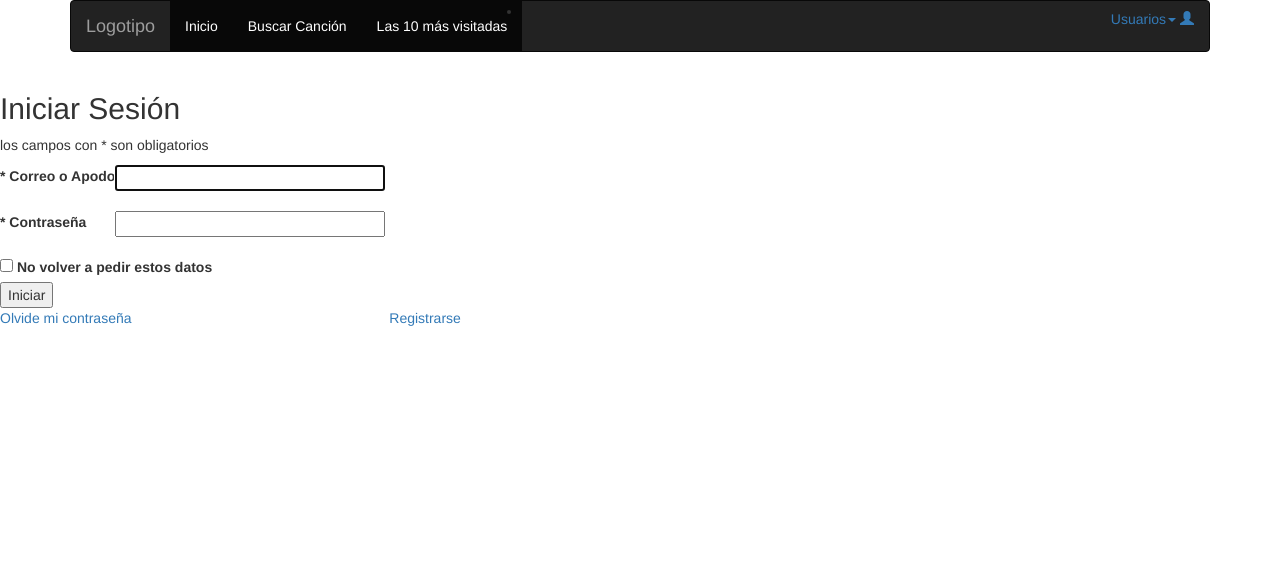
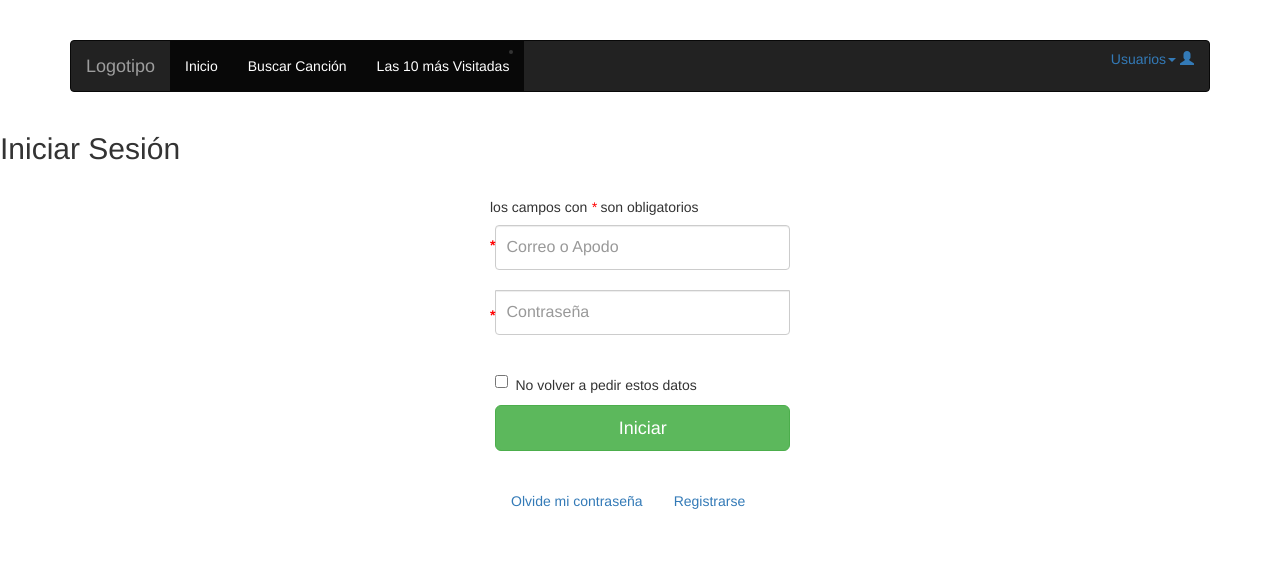
Before and after one commit to joseluir/MyAccordi, a CodeIgniter app: page /Myaccordi/index.php/auth/login in a window 1280 px wide. Shown: the top 565 px of the page. Run offline with CodeIgniter, Linux system fonts and the light colour scheme; data that the repository does not hold is empty; some libraries are stand-ins or nearby versions.

Commit message:
Adicion de codigo a los formularios, plantillas y al CSS.
Los cambios incluyen codigo del famework bootstrap.

Añade un mejora en la apariencia de la aplicacion sin afectar la funcionalidad de esta.

```diff
--- a/application/controllers/auth.php
+++ b/application/controllers/auth.php
@@ -163,22 +163,6 @@ class Auth extends CI_Controller
 		}
 	}
 
-	function login_ajax(){
-    	//verificamos si la petición es via ajax
-		if($this->input->is_ajax_request()){
-
-				 if($this->input->post('login')!==''){
-				    $username = $this->input->post('login');
-
-				    $this->users->valid_user_ajax($login);
-
-			    }
-
-		}else{
-				redirect('auth/login');
-		}
-
-    }
 	/**
 	 * Logout user
 	 *
@@ -606,13 +590,10 @@ class Auth extends CI_Controller
 		));
 
 		// Save captcha params in session
-		echo 'letras '.$cap['word'].'<br>';
-		echo 'tiempo '.$cap['time'].'<br>';
-		$this->session->set_flashdata(array(
-				'captcha_word' => $cap['word'],
-				'captcha_time' => $cap['time'],
-		));
-
+		$this->session->set_userdata(array(
+								'captcha_word' => $cap['word'],
+								'captcha_time' => $cap['time'],
+						));
 		return $cap['image'];
 	}
 
@@ -624,19 +605,16 @@ class Auth extends CI_Controller
 	 */
 	function _check_captcha($code)
 	{
-		$time = $this->session->flashdata('captcha_time');
-		$word = $this->session->flashdata('captcha_word');
+		$time = $this->tank_auth->get_captcha_time();
+		$word = $this->tank_auth->get_captcha_word();
+
+		$this->session->set_userdata(array('captcha_time' => '', 'captcha_word' => ''));
 
 		list($usec, $sec) = explode(" ", microtime());
 		$now = ((float)$usec + (float)$sec);
 
 		if ($now - $time > $this->config->item('captcha_expire', 'tank_auth')) {
 			$this->form_validation->set_message('_check_captcha', $this->lang->line('auth_captcha_expired'));
-
-			echo 'tiempo actual '.$now.'<br>';
-			echo 'tiempo en el que se creo '.$time.'<br>';
-			echo 'diferencia '.($now - $time).'<br>';
-			echo 'tiempo a esperar '.$this->config->item('captcha_expire', 'tank_auth').'<br>';
 			return FALSE;
 
 		} elseif (($this->config->item('captcha_case_sensitive', 'tank_auth') AND
--- a/application/libraries/Tank_auth.php
+++ b/application/libraries/Tank_auth.php
@@ -188,6 +188,16 @@ class Tank_auth
 		return $this->ci->session->userdata('status');
 	}
 
+
+	function get_captcha_time()
+	{
+		return $this->ci->session->userdata('captcha_time');
+	}
+
+	function get_captcha_word()
+	{
+		return $this->ci->session->userdata('captcha_word');
+	}
 
 	/**
 	 * Create new user on the site and return some data about it:
--- a/application/models/tank_auth/users.php
+++ b/application/models/tank_auth/users.php
@@ -44,18 +44,6 @@ class Users extends CI_Model
 
 	}
 
-	function valid_user_ajax($login){
-
-		$this->db->where('LOWER(avatar_name)=', strtolower($login));
-		$this->db->or_where('LOWER(email)=', strtolower($login));
-	    $query = $this->db->get($this->table_name);
-
-			 if($query->num_rows() == 1){
-
-				 echo $query->num_rows();
-
-			     }
-	  }
 	/**
 	 * Get user record by Id
 	 *
--- a/application/views/auth/login_form.php
+++ b/application/views/auth/login_form.php
@@ -8,20 +8,13 @@ $('#login').blur(function(){
 
 	  if(user==''){
 
-	    $('#msg_login').html('El Usuario es requerido').css('color','red');
+	    $('#msg_login').html('El Correo o Apodo es Requerido').css('color','red');
 
 	    }else{
 
-		$.post('<?php echo base_url()?>index.php/auth/login_ajax', {login : user}, function(data){
+		   $('#msg_password').empty();
+	    }
 
-
-				 if(data!=1){
-
-	                    $('#msg_login').html('El Usuario es Incorrecto').css('color','red');
-	                      }else {
-	                      $('#msg_login').html('El Usuario es correcto').css('color','green');
-
-	                      }
 				 });
 
 	    } //fin del else
@@ -30,12 +23,12 @@ $('#login').blur(function(){
 });
 
 $(document).ready(function(){
-$('#password').blur(function(){
+$('#password).blur(function(){
 	 var user = $(this).val();
 
 	  if(user==''){
 
-	    $('#msg_password').html('La Contraseña es requerida').css('color','red');
+	    $('#msg_password').html('La Contraseña es Requerida').css('color','red');
 
 	    }else{
 
@@ -53,18 +46,24 @@ $login = array(
 	'value' => set_value('login'),
 	'maxlength'	=> 80,
 	'size'	=> 30,
+	'class' => 'form-control',
 );
 if ($login_by_username AND $login_by_email) {
-	$login_label = '* Correo o Apodo';
+	$login['placeholder'] = 'Correo o Apodo';
+
 } else if ($login_by_username) {
-	$login_label = '* Apodo';
+	$login['placeholder'] = 'Apodo';
+
 } else {
-	$login_label = '* Correo';
+	$login['placeholder'] = 'Correo';
+
 }
 $password = array(
 	'name'	=> 'password',
-	'id'	=> 'password',
+	'id' => 'password',
 	'size'	=> 30,
+	'placeholder' => 'Contraseña',
+	'class' => 'form-control',
 );
 $remember = array(
 	'name'	=> 'remember',
@@ -77,36 +76,45 @@ $captcha = array(
 	'name'	=> 'captcha',
 	'id'	=> 'captcha',
 	'maxlength'	=> 8,
+	'placeholder' => 'Código confirmación',
+	'class' => 'form-control',
 );
+
+$atributos = array(
+'class' => 'form-signin',
+'id' => 'form-signin',
+)
 
 ?>
 
 <h2>Iniciar Sesión</h2>
 
-<?php echo form_open($this->uri->uri_string()); ?>
+<div class="container">
 
-<p></strong>los campos con * son obligatorios</strong></p>
+	<?php echo form_open($this->uri->uri_string(),$atributos); ?>
+
+	<h5></strong>los campos con <em style="color: red;">*</em> son obligatorios</strong></h5>
 
 	<table>
 		<tr>
-		<td><?php echo form_label($login_label, $login['id']); ?></td>
+			<td style="color: red;"> <?php echo form_label('*', $login['id']); ?></td>
 			<td ><?php echo form_input($login); ?></td>
-		<td>&nbsp</td>
+
 		</tr>
 		<tr>
 			<td>&nbsp</td>
-		<td id='msg_login'style="color: red;"><?php echo form_error($login['name']); ?><?php echo isset($errors[$login['name']])?$errors[$login['name']]:''; ?> </td>
-		<td>&nbsp</td>
+			<td id='msg_login' style="color: red;"><?php echo form_error($login['name']); ?><?php echo isset($errors[$login['name']])?$errors[$login['name']]:''; ?> </td>
+
 		</tr>
 		<tr>
-		<td><?php echo form_label('* Contraseña', $password['id']); ?></td>
+			<td style="color: red;"> <?php echo form_label('*', $password['id']); ?></td>
 			<td><?php echo form_password($password); ?></td>
-		<td>&nbsp</td>
+
 		</tr>
 		<tr>
 			<td>&nbsp</td>
 			<td id='msg_password' style="color: red;"><?php echo form_error($password['name']); ?><?php echo isset($errors[$password['name']])?$errors[$password['name']]:''; ?></td>
-		<td>&nbsp</td>
+
 		</tr>
 
 		<?php if ($show_captcha) {
@@ -120,6 +128,7 @@ $captcha = array(
 				<div class="recaptcha_only_if_image"><a href="javascript:Recaptcha.switch_type('audio')">Get an audio CAPTCHA</a></div>
 				<div class="recaptcha_only_if_audio"><a href="javascript:Recaptcha.switch_type('image')">Get an image CAPTCHA</a></div>
 			</td>
+
 		</tr>
 		<tr>
 			<td>
@@ -132,52 +141,67 @@ $captcha = array(
 		</tr>
 		<?php } else { ?>
 		<tr>
+			<td>&nbsp</td>
 			<td colspan="3">
-			<p>Ingrese las letras tal y como aparecen:</p>
+				<h5>Ingrese las letras tal y como aparecen: </h5>
 				<?php echo $captcha_html; ?>
 			</td>
+
 		</tr>
 		<tr>
-		<td><?php echo form_label('* Código confirmación', $captcha['id']); ?></td>
+			<td style="color: red;"><?php echo form_label('*', $captcha['id']); ?></td>
 			<td><?php echo form_input($captcha); ?></td>
+
+
+		</tr>
+		<tr>
+			<td>&nbsp</td>
+			<td style="color: red;"><?php echo form_error($captcha['name']); ?></td>
+
+		</tr>
+		<?php }
+		} ?>
+
+		<tr>
+			<td>&nbsp</td>
+			<td colspan="3" class="checkbox">
+				<?php echo form_checkbox($remember); ?>
+				<?php echo form_label('No volver a pedir estos datos', $remember['id']); ?>
+			</td>
+
+		</tr>
+
+		<tr>
+			<td>&nbsp</td>
+			<td>
+				<?php echo form_submit('submit', 'Iniciar',"class='btn btn-lg btn-success btn-block'"); ?>
+			</td>
+
+		</tr>
+		<tr>
+			<td>&nbsp</td>
 			<td>&nbsp</td>
 
 		</tr>
 		<tr>
 			<td>&nbsp</td>
-		<td style="color: red;"><?php echo form_error($captcha['name']); ?></td>
 			<td>&nbsp</td>
+
 		</tr>
-	<?php }
-	} ?>
-
 		<tr>
+			<td>&nbsp</td>
 			<td colspan="3">
-			<?php echo form_checkbox($remember); ?>
-			<?php echo form_label('No volver a pedir estos datos', $remember['id']); ?>
-		</td>
-	</tr>
-
-	<tr>
-		<td colspan="3">
-			<?php echo form_submit('submit', 'Iniciar'); ?>
-		</td>
-	</tr>
-
-	<tr>
-		<td colspan="3">
-
+				&nbsp&nbsp&nbsp
 				<?php echo anchor('/auth/forgot_password/', 'Olvide mi contraseña'); ?>
-		</td>
-
-		<td colspan="3">
+				&nbsp&nbsp&nbsp&nbsp&nbsp&nbsp
 				<?php if ($this->config->item('allow_registration', 'tank_auth')) echo anchor('/auth/register/', 'Registrarse'); ?>
 
 	    	</td>
+
 		</tr>
 
 	</table>
 
 	<?php echo form_close(); ?>
-
-</head>
+ </div> <!-- /container -->
+</body>
--- a/application/views/templates/headerRegistered.php
+++ b/application/views/templates/headerRegistered.php
@@ -40,7 +40,7 @@
 		            <ul class="nav navbar-nav">
 		                <li class="active"><a href="<?=base_url() ?>">Inicio</a></li>
 		                <li class="active"><a href="#">Buscar Canción</a></li>
-		                <li class="active"><a href="#">Las 10 más visitadas</a></li>
+		                <li class="active"><a href="#">Las 10 más Visitadas</a></li>
 		                <li class="active"><a href="#">Mis Canciones</a></li>
 		                <!-- <li class="active"><a href="GestionUsuarios">Gestión de Usuarios</a></li> -->
 			        </ul>
--- a/application/views/templates/headerUnregistered.php
+++ b/application/views/templates/headerUnregistered.php
@@ -16,12 +16,17 @@
 	<!-- <script src="http://code.jquery.com/jquery-1.10.1.min.js"></script> -->
 	<link rel="stylesheet" href="//code.jquery.com/ui/1.11.4/themes/smoothness/jquery-ui.css">
 
-	<!--<link rel="stylesheet" type="text/css" href="<?= base_url() ?>public/css/formulario.css"/>-->
+	<link rel="stylesheet" type="text/css" href="<?= base_url() ?>public/css/formulario.css"/>
 
 	<script src="//code.jquery.com/jquery-1.10.2.js"></script>
 	<script src="//code.jquery.com/ui/1.11.4/jquery-ui.js"></script>
 
 	<script type="text/javascript" src="<?=base_url();?>public/js/jquery-1.9.1.js"></script>
+
+
+	<!-- Bootstrap formulario login -->
+    <link type="text/css" rel="stylesheet" href="http://getbootstrap.com/dist/css/bootstrap.css">
+	<!-- Bootstrap formulario login -->
 
 
 </head>
@@ -46,7 +51,7 @@
 		            <ul class="nav navbar-nav">
 		                <li class="active"><a href="<?=base_url() ?>">Inicio</a></li>
 		                <li class="active"><a href="#">Buscar Canción</a></li>
-		                <li class="active"><a href="#">Las 10 más visitadas</a></li>
+		                <li class="active"><a href="#">Las 10 más Visitadas</a></li>
 		            </ul>
 			        <ul>
 			         	<li class="dropdown">
@@ -54,9 +59,9 @@
 		                	<a href="#" class="dropdown-toggle" data-toggle="dropdown">Usuarios<b class="caret"></b> <span class="glyphicon glyphicon-user"></a>
                     		<ul role="menu" class="dropdown-menu">
 								<li><a href="<?=base_url().'index.php/auth/login' ?>">Iniciar Sesion</a></li>
-				                <li><a href="<?=base_url().'index.php/auth/register' ?>">Nuevo Usuario</a></li>
+				                <li><a href="<?=base_url().'index.php/auth/register' ?>">Registrar Usuario</a></li>
 				                <li class="divider"></li>
-				                	<li><a href="<?=base_url().'index.php/auth/forgot_password' ?>">Olvidé mi contraseña</a></li>
+				                	<li><a href="<?=base_url().'index.php/auth/forgot_password' ?>">Olvidé mi Contraseña</a></li>
 			            </li>
             			<!-- <form role="search" class="navbar-form navbar-right"> -->
                			<div class="form-group">
--- a/public/css/formulario.css
+++ b/public/css/formulario.css
@@ -1,4 +1,45 @@
-	form
+body {
+  padding-top: 40px;
+  padding-bottom: 40px;
+  background-color: white;;
+}
+
+.form-signin {
+  max-width: 330px;
+  padding: 15px;
+  margin: 0 auto;
+}
+.form-signin .form-signin-heading,
+.form-signin .checkbox {
+  margin-bottom: 10px;
+}
+.form-signin .checkbox {
+  font-weight: normal;
+}
+.form-signin .form-control {
+  position: center;
+  height: auto;
+  -webkit-box-sizing: border-box;
+     -moz-box-sizing: border-box;
+          box-sizing: border-box;
+  padding: 10px;
+  font-size: 16px;
+}
+.form-signin .form-control:focus {
+  z-index: 2;
+}
+.form-signin input[type="email"] {
+  margin-bottom: -1px;
+  border-bottom-right-radius: 0;
+  border-bottom-left-radius: 0;
+}
+.form-signin input[type="password"] {
+  margin-bottom: 10px;
+  border-top-left-radius: 0;
+  border-top-right-radius: 0;
+}
+
+/*	form
 	{
 		text-align: center;
 		border-bottom-style: double;
@@ -13,13 +54,13 @@
     box-shadow: 0 0 10px;
     width: 90%;
     text-align: center;
-    margin: 23px; /* margen externo */
-    padding: 10px; /* espacio interno*/
+    margin: 23px;
+    padding: 10px;
 	}
 	figure img
 	{
     width: 80%;
-    box-shadow: 0 0 10px; /* es la sombra que se le da al texto */
+    box-shadow: 0 0 10px;
     border-radius: 20px;
 	}
 	figcaption
@@ -128,4 +169,4 @@
 		font-size: 15px;
 
 		font-weight: bold;
-	}
+	} */
```
Also changed, not shown: application/views/auth/forgot_password_form.php (+14 -7 lines), application/views/auth/register_form.php (+49 -25 lines). Lines whose indentation alone changed are shown as unchanged.
